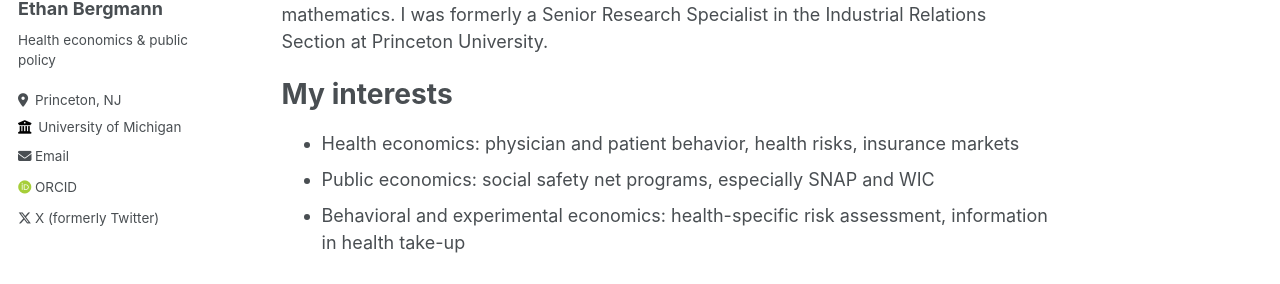
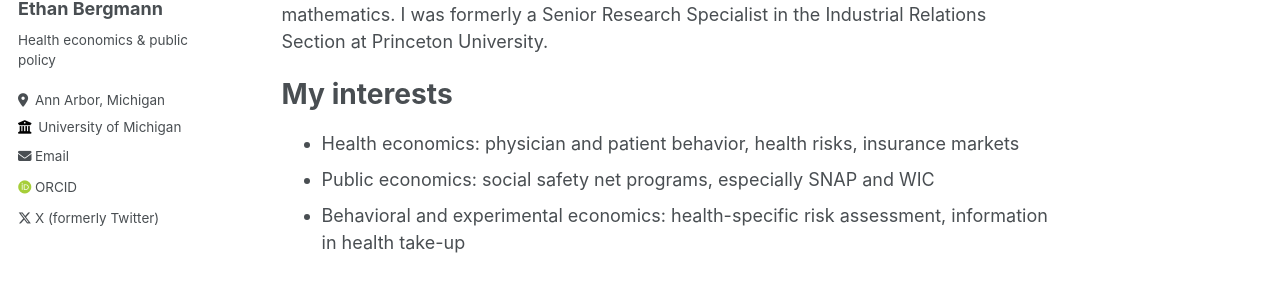
Before and after one commit to ethankbergmann/ethankbergmann.github.io, a Jekyll site: the page built from _pages/about.md, in a window 1280 px wide. Shown: the part 252-536 px from the top of the page. Built offline with Jekyll 4.4.1, drawn with Linux system fonts in a browser that asks for light colours; some web fonts are replaced.

Commit message:
Update _config.yml
Edit Location

```diff
--- a/_config.yml
+++ b/_config.yml
@@ -25,7 +25,7 @@ author:
   name             : "Ethan Bergmann"
   pronouns         : # example: "she/her"
   bio              : "Health economics & public policy"
-  location         : "Princeton, NJ"
+  location         : "Ann Arbor, Michigan"
   employer         : "University of Michigan"
   uri              : # URL
   email            : "ebergma@umich.edu"
```
